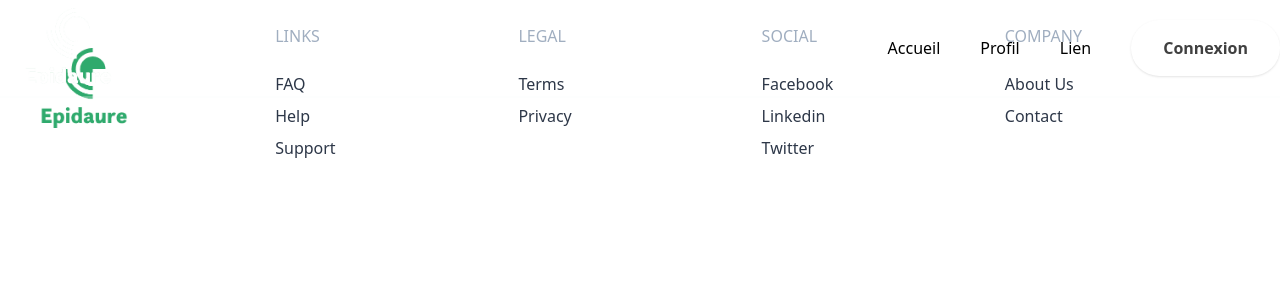
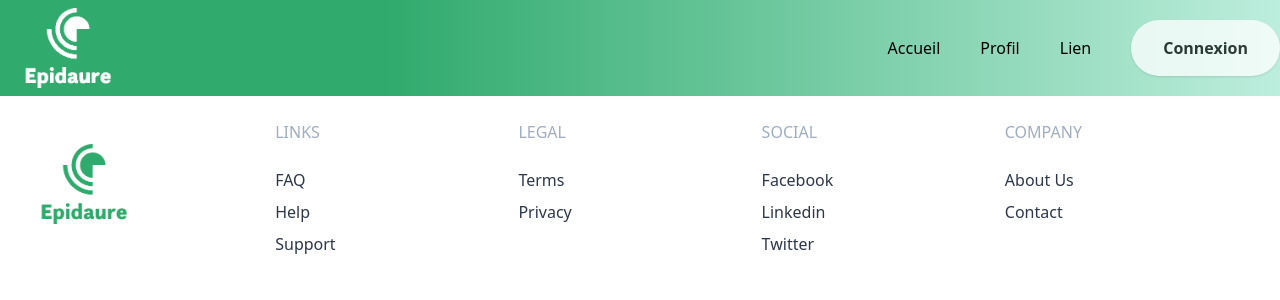
Before and after one commit to MatthiasBlc/Epidaure_Front, a React (Create React App) app: page /dashboard in a window 1280 px wide. Shown: the top 300 px of the page. Built offline with nearby package versions, Linux system fonts and the light colour scheme.

Commit message:
routes between pages components

```diff
--- a/src/App.js
+++ b/src/App.js
@@ -9,6 +9,7 @@ import Login from "./components/Login";
 import ForgotPassword from "./components/ForgotPassword/ForgotPassword";
 import ResetPassword from "./components/ResetPassword/ResetPassword";
 import Profile from "./pages/Profile";
+import Dashboard from "./pages/Dashboard";
 
 const App = () => {
   return (
@@ -22,6 +23,7 @@ const App = () => {
           <Route path="/login" element={<Login />} />
           <Route path="/users/password" element={<ForgotPassword />} />
           <Route path="/users/:token" element={<ResetPassword />} />
+          <Route path="/dashboard" element={<Dashboard />} />
         </Routes>
       </main>
       <Footer />
--- a/src/components/GestionPraticienTitulaire/GestionPraticienTitulaire.js
+++ b/src/components/GestionPraticienTitulaire/GestionPraticienTitulaire.js
@@ -3,7 +3,7 @@ import React from 'react';
 const GestionPraticienTitulaire = () => {
     return (
         <div>
-
+            <div className='gradient h-24'></div>
         </div>
     );
 };
--- a/src/pages/Dashboard.js
+++ b/src/pages/Dashboard.js
@@ -1,9 +1,10 @@
 import React from 'react';
+import GestionPraticienTitulaire from '../components/GestionPraticienTitulaire/GestionPraticienTitulaire';
 
 const Dashboard = () => {
     return (
         <div>
-
+            <GestionPraticienTitulaire />
         </div>
     );
 };
```
